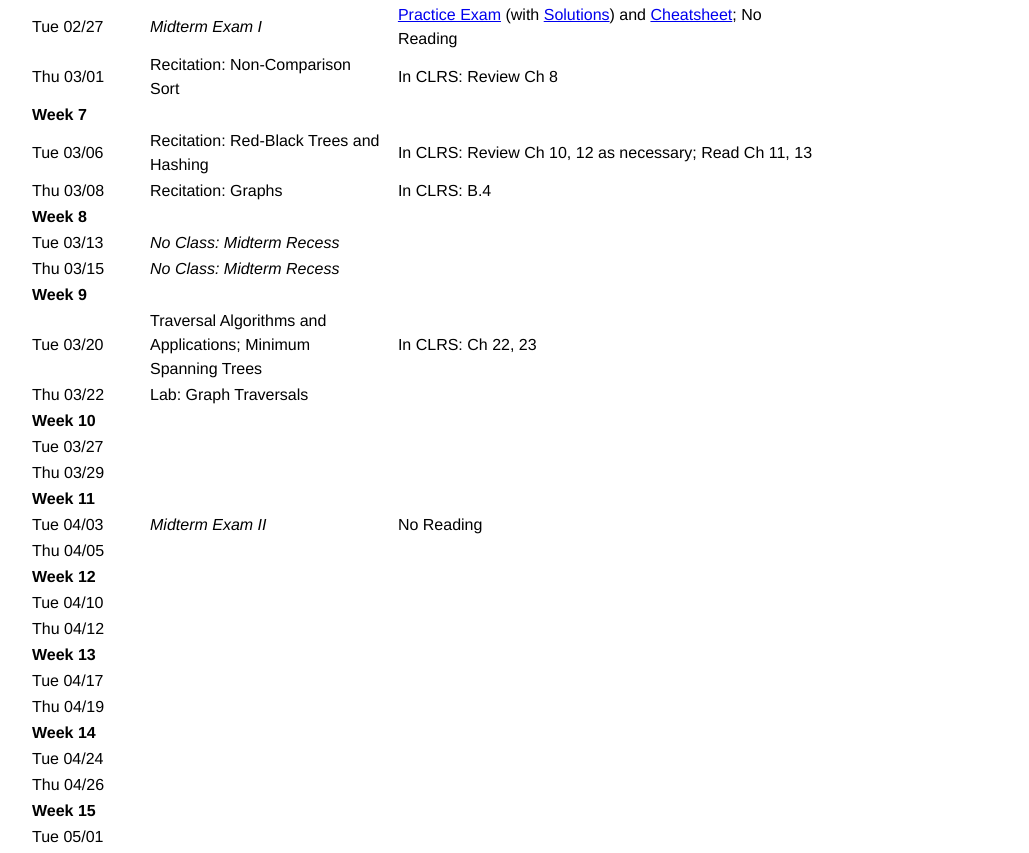
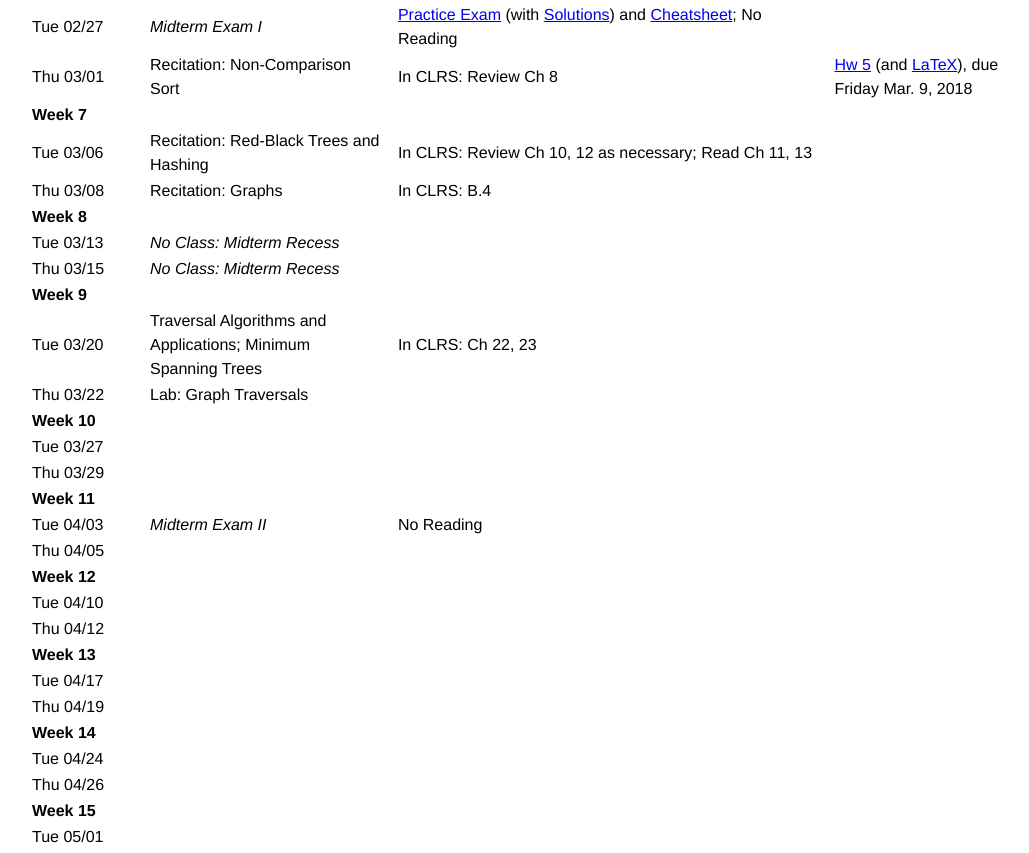
Before and after one commit to darrenstrash/darrenstrash.github.io, a plain HTML site: page cosc302/index.html in a window 1280 px wide. Shown: the part 2271-3124 px from the top of the page, without its empty margins (58-1087 px from the left). Drawn offline with Linux system fonts and the light colour scheme.

Commit message:
Homework 5

```diff
--- a/cosc302/index.html
+++ b/cosc302/index.html
@@ -207,6 +207,7 @@ Office Hours: T 4:10pm-5:10pm, W 8am-10am, R 3:20pm-4:20pm, and by appointment.
 <td>Thu 03/01</td>
 <td>Recitation: Non-Comparison Sort</td>
 <td>In CLRS: Review Ch 8</td>
+<td><a href="hw/hw05.pdf">Hw 5</a> (and <a href="hw/hw05.tex">LaTeX</a>), due Friday Mar. 9, 2018</td>
 </tr>
 <tr class="even">
 <td><strong>Week 7</strong></td>
```
Also changed, not shown: 2 other files.
